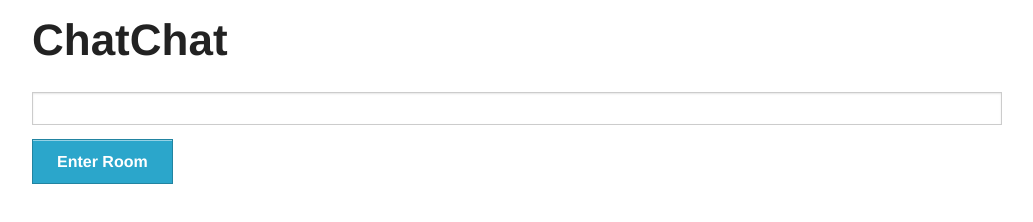
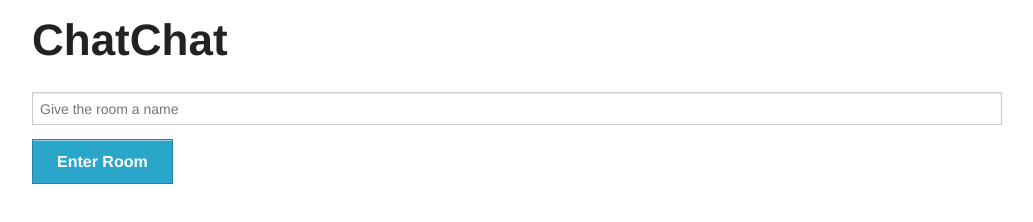
Before and after one commit to tristanoneil/chatchat, a plain HTML site: page index.html in a window 1280 px wide. Shown: the whole page, without its empty margins (123-1156 px from the left). Drawn offline with Linux system fonts and the light colour scheme.

Commit message:
add placeholder text

```diff
--- a/views/home.html
+++ b/views/home.html
@@ -1,7 +1,7 @@
 <div class="row">
   <div class="large-12 columns">
     <form ng-submit="enterRoom()">
-      <input type="text" ng-model="room.name">
+      <input type="text" ng-model="room.name" placeholder="Give the room a name">
       <input type="submit" value="Enter Room" class="button">
     </form>
   </div>
```
